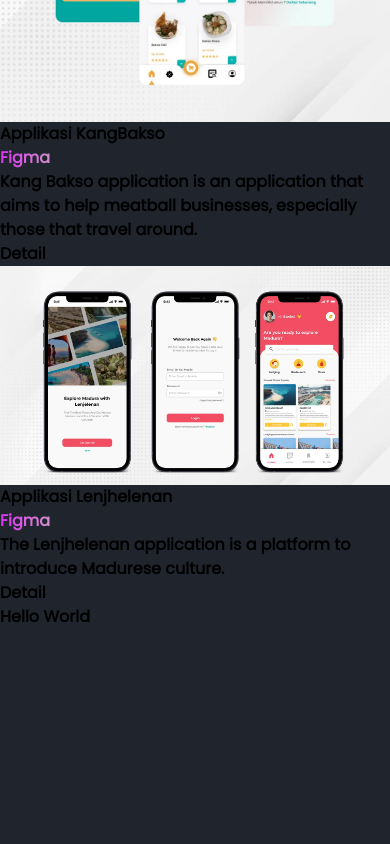
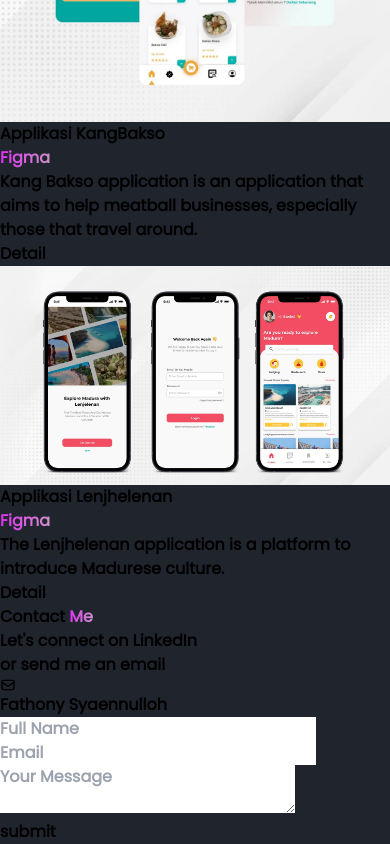
Before and after one commit to FathonyS073/portofolio-fathony, a React (Vite) app: page / in a window 390 px wide. Shown: the part 6933-7777 px from the top of the page. Before the commit the page ends 7562 px from the top, so only its background shows below. Built offline with nearby package versions, Linux system fonts and the light colour scheme.

Commit message:
Progress Website  Portfolio : Contact Section Done

```diff
--- a/src/Components/Fragments/Contact.jsx
+++ b/src/Components/Fragments/Contact.jsx
@@ -1,9 +1,68 @@
 import React from "react";
+import { HiOutlineMail } from "react-icons/hi";
 
 const Contact = () => {
   return (
-    <div className="" id="contact">
-      Hello World
+    <div
+      className="flex justify-center my-5 h-full sm:h-[70vh] items-center"
+      id="contact"
+    >
+      <div className="max-w-[1200px] mx-auto">
+        <div className="grid grid-cols-1 md:grid-cols-2">
+          <div className="p-6 mr-2 bg-gray-800 rounded-xl flex flex-col justify-around">
+            <h1 className="text-4xl sm:text-5xl text-white">
+              Contact <span>Me</span>
+            </h1>
+            <p className="text-normal text-lg font-medium text-gray-400 mt-5">
+              Let's connect on LinkedIn <br /> or send me an email
+            </p>
+            <div className="flex items center mt-3 text-gray-400">
+              <HiOutlineMail className="w-6 h-6" />
+              <div className="ml-4 text-md tracking-wide w-50">
+                <p>Fathony Syaennulloh</p>
+              </div>
+            </div>
+          </div>
+          <form
+            action="https://getform.io/f/ayvkwmnb"
+            method="POST"
+            className="p-6 flex flex-col justify-center max-w-[700px]"
+          >
+            <div className="flex flex-col">
+              <input
+                type="name"
+                name="name"
+                id="name"
+                placeholder="Full Name"
+                className="w-100 mt-4 py-3 px-3 rounded-lg bg-gray-800 border border-gray-700 text-white"
+              />
+            </div>
+            <div className="flex flex-col">
+              <input
+                type="email"
+                name="email"
+                id="email"
+                placeholder="Email"
+                className="w-100 mt-4 py-3 px-3 rounded-lg bg-gray-800 border border-gray-700 text-white"
+              />
+            </div>
+            <div className="flex flex-col">
+              <textarea
+                name="message"
+                id="message"
+                placeholder="Your Message"
+                className="w-100 mt-4 py-3 px-3 rounded-lg bg-gray-800 border border-gray-700 text-white"
+              ></textarea>
+            </div>
+            <button
+              type="submit"
+              className="md:w-32 bg-purple-500 text-white py-3 px-3 rounded-lg mt-4"
+            >
+              submit
+            </button>
+          </form>
+        </div>
+      </div>
     </div>
   );
 };
```
